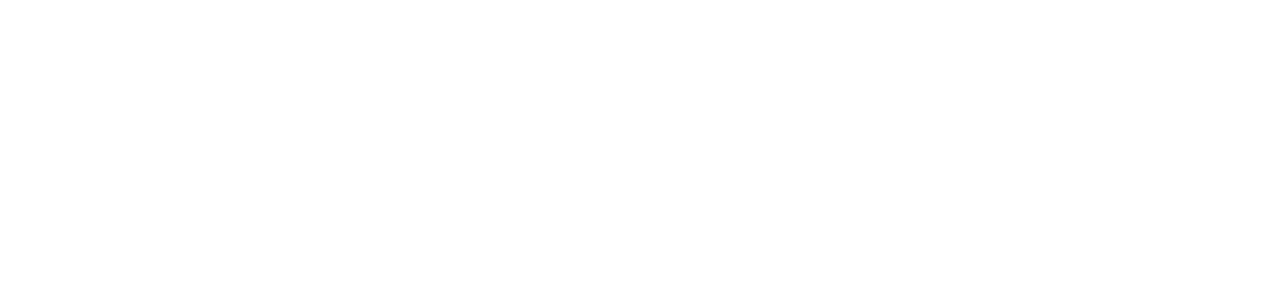
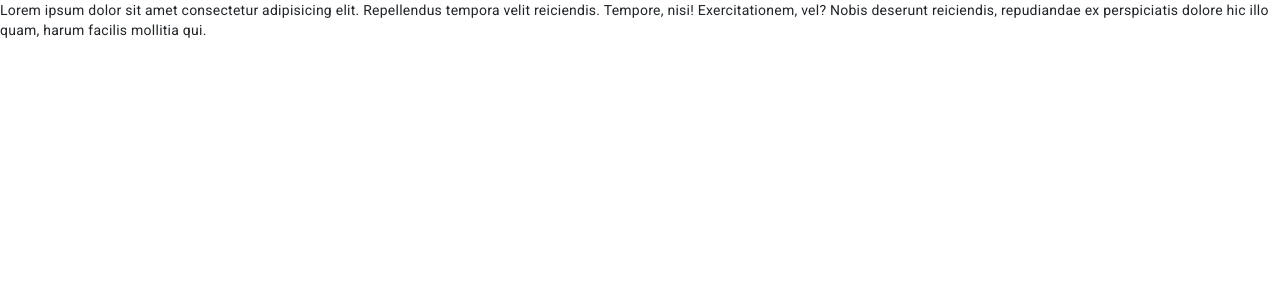
Before and after one commit to Rohitjangid17/meesho-clone, an Angular app: page / in a window 1280 px wide. Shown: the top 300 px of the page. Built offline with nearby package versions, Linux system fonts and the light colour scheme.

Commit message:
test commit

```diff
--- a/src/app/app.component.html
+++ b/src/app/app.component.html
@@ -1 +1,4 @@
 <router-outlet></router-outlet>
+
+
+<div>Lorem ipsum dolor sit amet consectetur adipisicing elit. Repellendus tempora velit reiciendis. Tempore, nisi! Exercitationem, vel? Nobis deserunt reiciendis, repudiandae ex perspiciatis dolore hic illo quam, harum facilis mollitia qui.</div>
```
